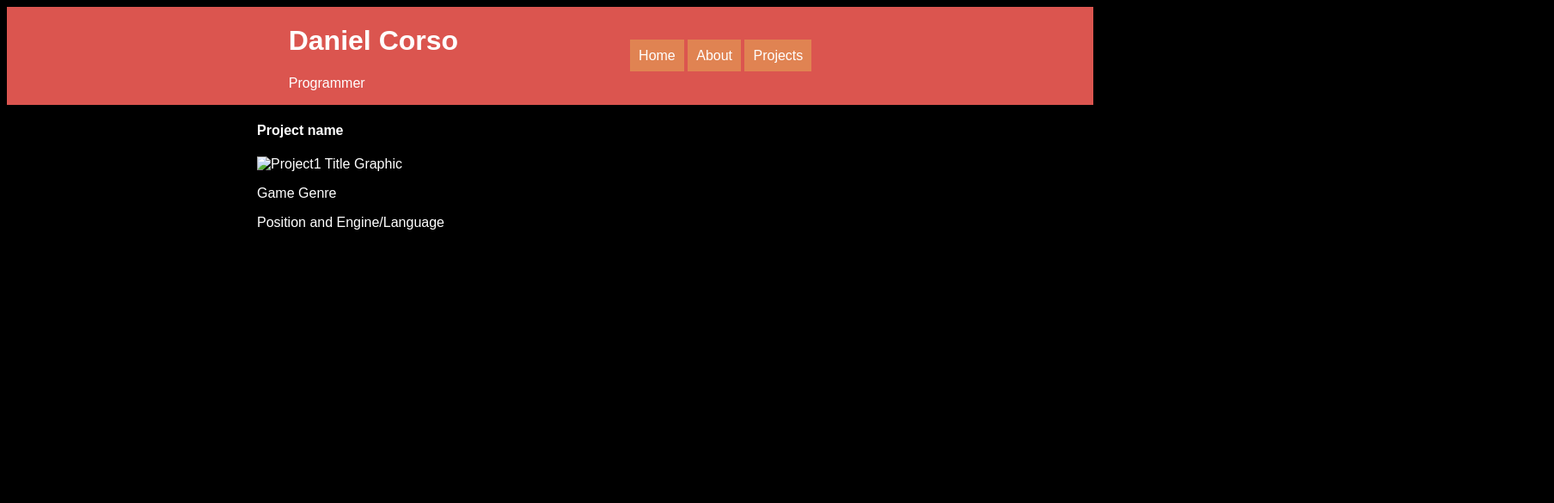
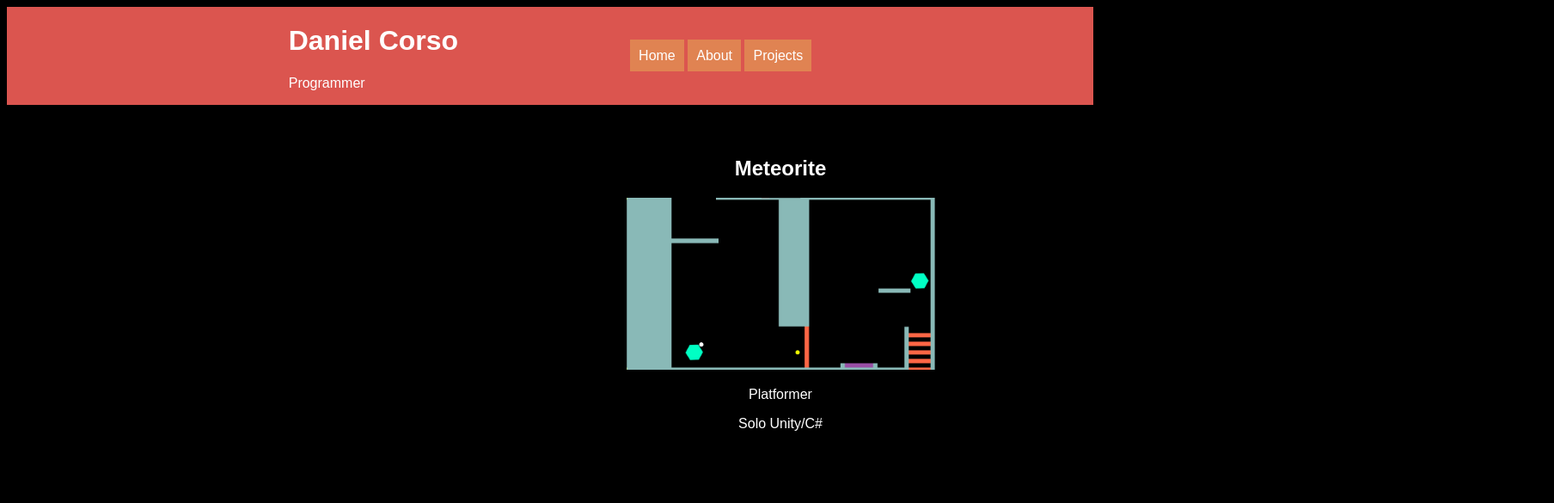
Before and after one commit to DanielCorso009/DanielCorso, a plain HTML site: page index.html in a window 1280 px wide. Shown: the whole page at 86% size, 1808 px wide, since content can reach past the window. Drawn offline with Linux system fonts and the light colour scheme.

Commit message:
added more html and css

```diff
--- a/index.html
+++ b/index.html
@@ -20,10 +20,10 @@
 
 <div class="list-of-projects">
     <div class="project-box">
-        <h4>Project name</h4>
-        <img src="#" alt="Project1 Title Graphic"/>
-        <p>Game Genre</p>
-        <p>Position and Engine/Language</p>
+        <h2>Meteorite</h2>
+        <img src="titleGame.png" alt="Meteorite titlescreen" width="359" height="200">
+        <p>Platformer</p>
+        <p>Solo  Unity/C#</p>
     </div>
 </div>
 
--- a/style.css
+++ b/style.css
@@ -17,13 +17,26 @@
     background-color: var(--background-color);
  }
  .list-of-projects{
+    padding-top: 40px;
     display: flex;
-    max-width: 800px;
-    max-height: 400px;
+    width: 1800px;
+    height: 400px;
     flex-direction: row;
     align-items: center;
     justify-content: center;
+
  }
+ .project-box{
+    padding: 20px;
+    width: 400px;
+    height: 400px;
+    border: none;
+    text-align: center;
+ }
+ .project-box:hover{
+    border: var(--highlight-color) solid 2px;
+ }
+
 .navbar-and-header{
     display: flex;
     flex-direction: row;
```
Also changed, not shown: about.html (+1 -1 lines), titleGame.png (added).
